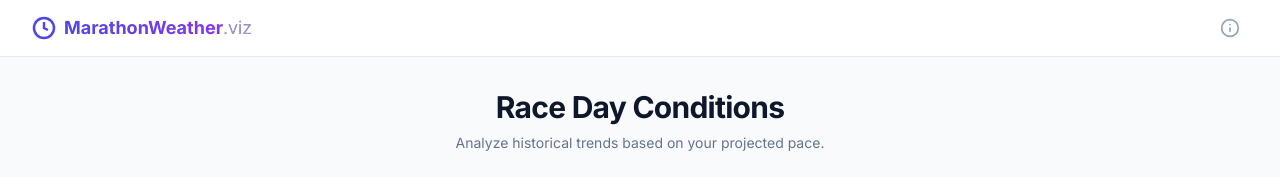
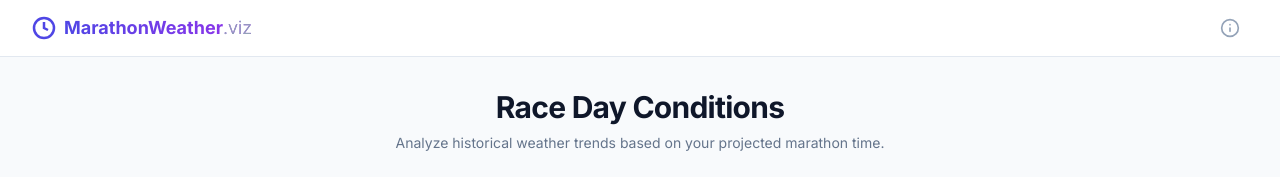
Before and after one commit to matt-leach/marathon-weather, a React (Vite) app in the folder app/: page / in a window 1280 px wide. Shown: the top 177 px of the page. Built offline with nearby package versions, Linux system fonts and the light colour scheme.

Commit message:
Update subtitle of page

```diff
--- a/app/App.tsx
+++ b/app/App.tsx
@@ -120,7 +120,7 @@ const App: React.FC = () => {
             Race Day Conditions
           </h2>
           <p className="mt-2 text-slate-500 text-sm max-w-lg mx-auto">
-             Analyze historical trends based on your projected pace.
+             Analyze historical weather trends based on your projected marathon time.
           </p>
         </div>
 
```
